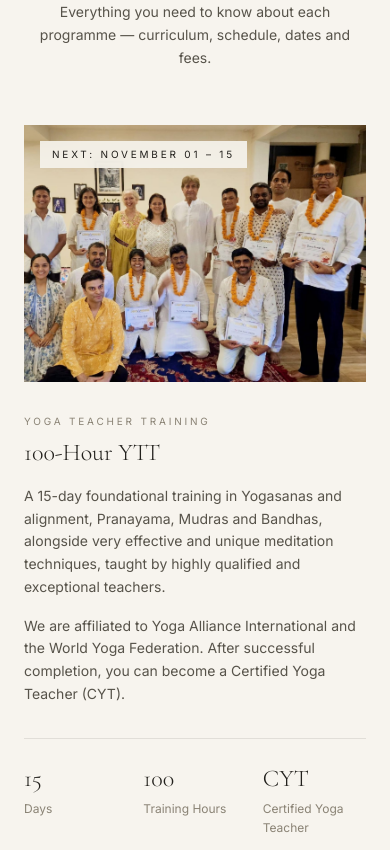
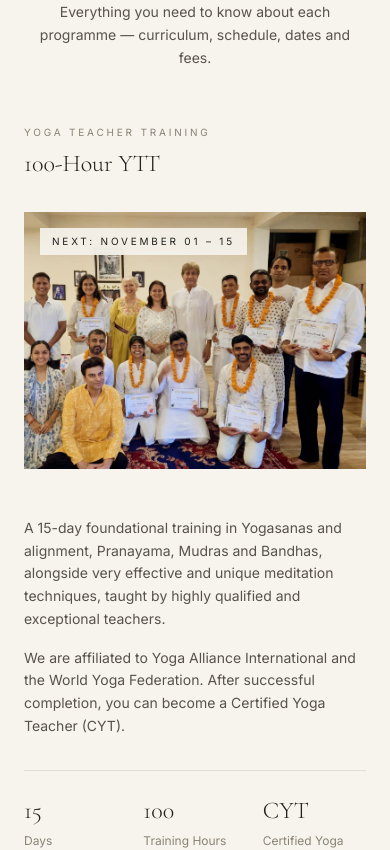
Before and after one commit to japesh5579/YTT, a Next.js app: page / in a window 390 px wide. Shown: the part 980-1830 px from the top of the page. Built offline with nearby package versions, Linux system fonts and the light colour scheme.

Commit message:
Show course name before photo on mobile
Adds a mobile-only title above the image and hides the duplicate
title in the text column below md, since stacking image-first read
awkwardly on phones.

```diff
--- a/src/components/CourseDetails.tsx
+++ b/src/components/CourseDetails.tsx
@@ -38,6 +38,17 @@ export default function CourseDetails() {
               className="scroll-mt-28 py-16 first:pt-0 md:py-20"
             >
               <div className="grid grid-cols-1 gap-8 md:grid-cols-2 md:gap-16">
+                <div className="md:hidden">
+                  {course.eyebrow && (
+                    <p className="text-[10px] tracking-widest-plus uppercase text-[#8a8375]">
+                      {course.eyebrow}
+                    </p>
+                  )}
+                  <h3 className="font-display mt-2 text-2xl font-light">
+                    {course.title}
+                  </h3>
+                </div>
+
                 <RevealImage
                   className={`relative aspect-[4/3] bg-[#e7e2d6] ${course.imgPositionClass ?? ""}`}
                 >
@@ -58,14 +69,16 @@ export default function CourseDetails() {
                 </RevealImage>
 
                 <div>
+                  <div className="hidden md:block">
                     {course.eyebrow && (
                       <p className="text-[10px] tracking-widest-plus uppercase text-[#8a8375]">
                         {course.eyebrow}
                       </p>
                     )}
-                  <h3 className="font-display mt-2 text-2xl font-light md:text-3xl">
+                    <h3 className="font-display mt-2 text-3xl font-light">
                       {course.title}
                     </h3>
+                  </div>
 
                   <div className="mt-4 space-y-4">
                     {course.paragraphs.map((p) => (
```
Lines whose indentation alone changed are shown as unchanged.
